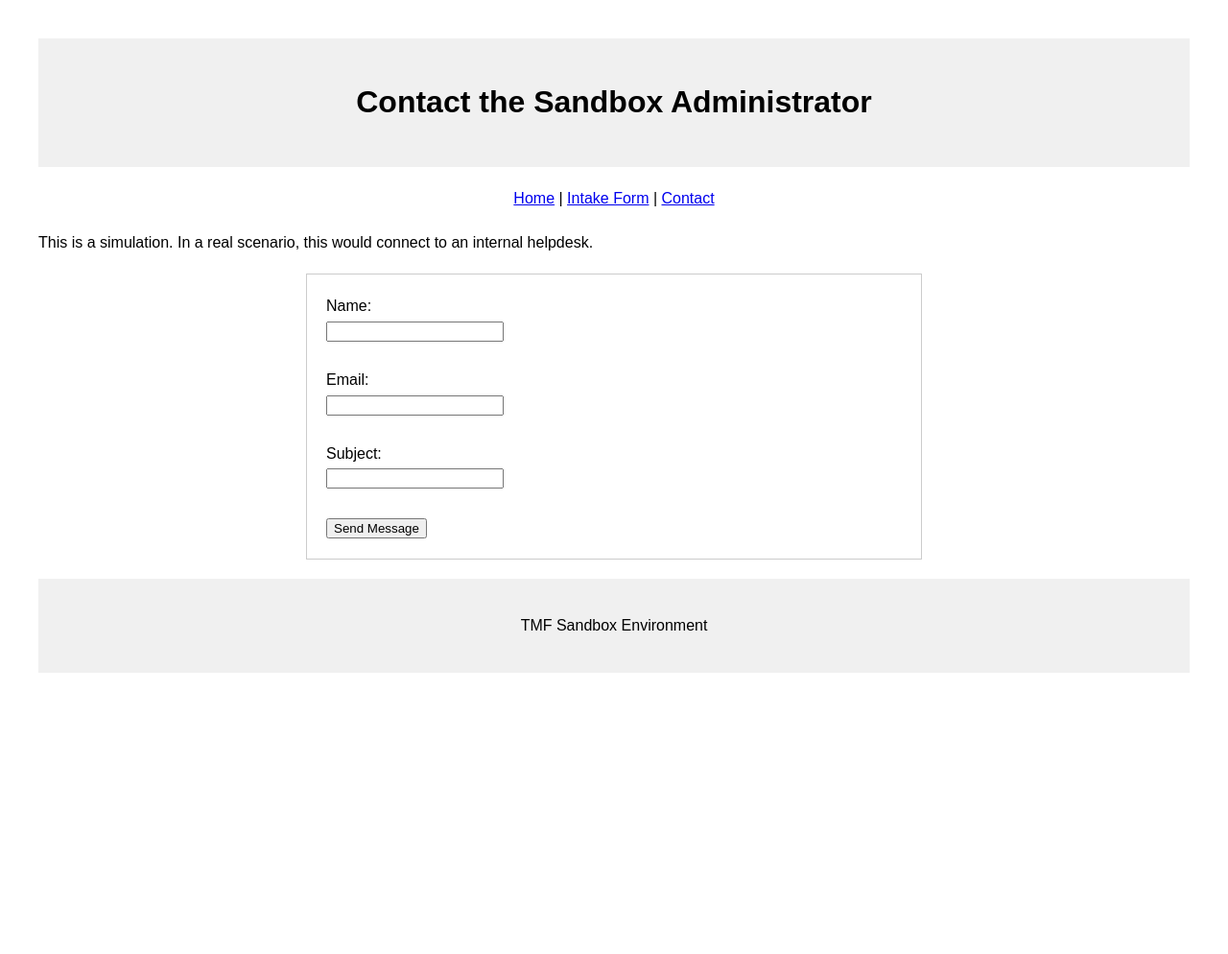
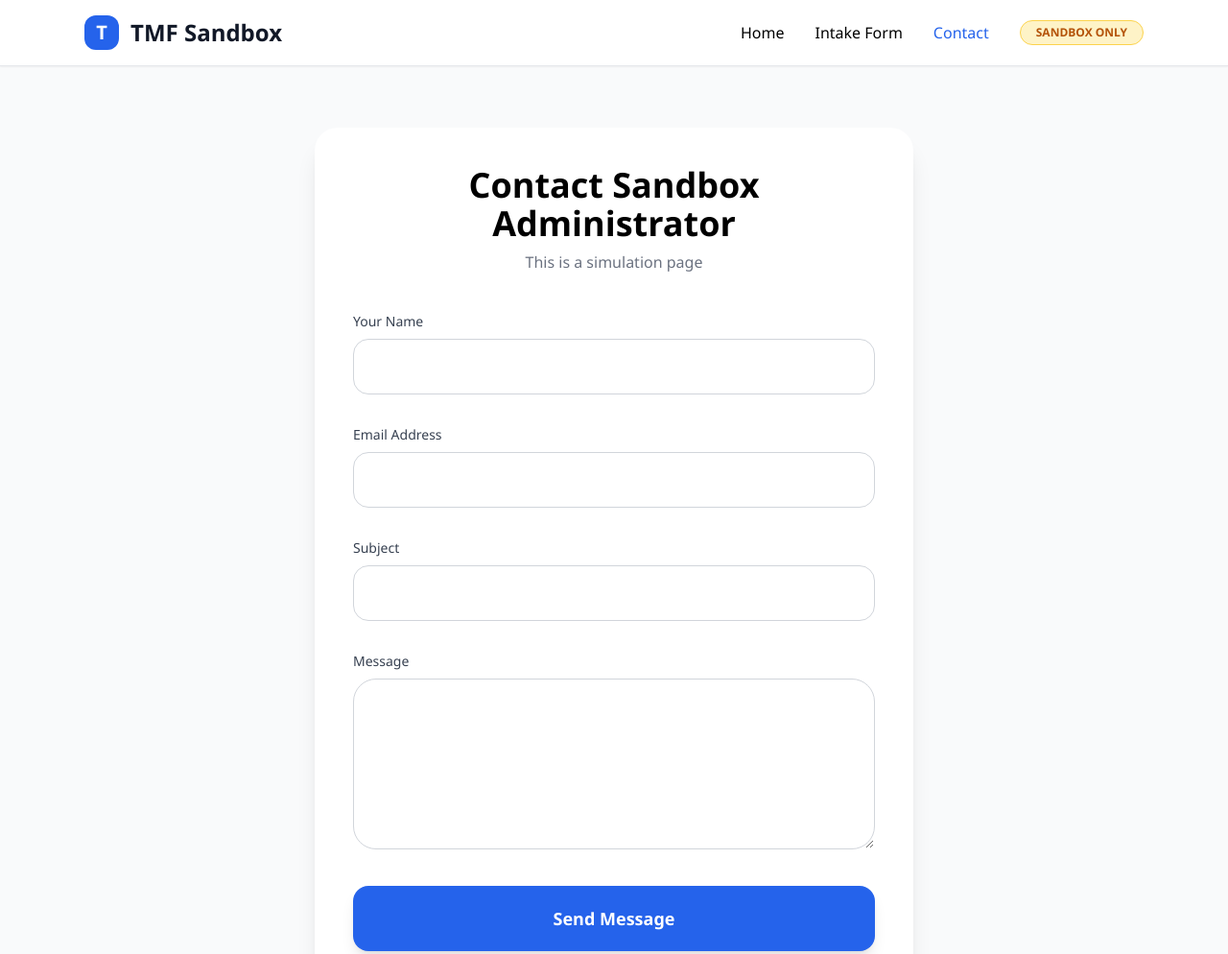
Before and after one commit to ELTECHDIGISKIllS/tmf-sandbox-website, a plain HTML site: page contact.html in a window 1280 px wide. Shown: the top 994 px of the page at 96% size. Before the commit the page ends 800 px from the top, so only its background shows below. Drawn offline with nearby package versions, Linux system fonts and the light colour scheme.

Commit message:
Update contact.html

```diff
--- a/contact.html
+++ b/contact.html
@@ -3,41 +3,74 @@
 <head>
     <meta charset="UTF-8">
     <meta name="viewport" content="width=device-width, initial-scale=1.0">
-    <title>TMF Sandbox - Contact</title>
-    <link rel="stylesheet" href="style.css">
+    <title>Contact - TMF Sandbox</title>
+    <script src="https://cdn.tailwindcss.com"></script>
+    <link rel="stylesheet" href="https://cdnjs.cloudflare.com/ajax/libs/font-awesome/6.5.0/css/all.min.css">
+    <style>
+        body { font-family: 'Segoe UI', system-ui, sans-serif; }
+    </style>
 </head>
-<body>
-    <header>
-        <h1>Contact the Sandbox Administrator</h1>
-    </header>
+<body class="bg-gray-50">
 
-    <nav>
-        <a href="index.html">Home</a> |
-        <a href="intake.html">Intake Form</a> |
-        <a href="contact.html">Contact</a>
+    <!-- Navbar (same as above) -->
+    <nav class="bg-white shadow-sm border-b sticky top-0 z-50">
+        <div class="max-w-6xl mx-auto px-6 py-4 flex justify-between items-center">
+            <div class="flex items-center space-x-3">
+                <div class="w-9 h-9 bg-blue-600 rounded-xl flex items-center justify-center text-white font-bold text-xl">T</div>
+                <h1 class="text-2xl font-semibold text-gray-900">TMF Sandbox</h1>
+            </div>
+            <div class="flex items-center space-x-8">
+                <a href="index.html" class="font-medium hover:text-blue-600">Home</a>
+                <a href="intake.html" class="font-medium hover:text-blue-600">Intake Form</a>
+                <a href="contact.html" class="font-medium text-blue-600">Contact</a>
+                <span class="px-4 py-1 text-xs font-semibold bg-amber-100 text-amber-700 rounded-full border border-amber-300">SANDBOX ONLY</span>
+            </div>
+        </div>
     </nav>
 
-    <main>
-        <p>This is a simulation. In a real scenario, this would connect to an internal helpdesk.</p>
+    <div class="max-w-2xl mx-auto px-6 py-16">
+        <div class="bg-white rounded-3xl shadow-xl p-10">
+            <h2 class="text-4xl font-bold text-center mb-2">Contact Sandbox Administrator</h2>
+            <p class="text-gray-500 text-center mb-10">This is a simulation page</p>
 
-        <form name="contact-form" method="POST" data-netlify="true">
-            <input type="hidden" name="form-name" value="contact-form">
+            <form name="contact-form" method="POST" data-netlify="true" class="space-y-8">
+                <input type="hidden" name="form-name" value="contact-form">
 
-            <label for="name">Name:</label><br>
-            <input type="text" id="name" name="name" required><br><br>
+                <div>
+                    <label class="block text-sm font-medium text-gray-700 mb-2">Your Name</label>
+                    <input type="text" name="name" required
+                           class="w-full px-5 py-4 border border-gray-300 rounded-2xl focus:outline-none focus:border-blue-500">
+                </div>
 
-            <label for="email">Email:</label><br>
-            <input type="email" id="email" name="email" required><br><br>
+                <div>
+                    <label class="block text-sm font-medium text-gray-700 mb-2">Email Address</label>
+                    <input type="email" name="email" required
+                           class="w-full px-5 py-4 border border-gray-300 rounded-2xl focus:outline-none focus:border-blue-500">
+                </div>
 
-            <label for="subject">Subject:</label><br>
-            <input type="text" id="subject" name="subject" required><br><br>
+                <div>
+                    <label class="block text-sm font-medium text-gray-700 mb-2">Subject</label>
+                    <input type="text" name="subject" required
+                           class="w-full px-5 py-4 border border-gray-300 rounded-2xl focus:outline-none focus:border-blue-500">
+                </div>
 
-            <button type="submit">Send Message</button>
-        </form>
-    </main>
+                <div>
+                    <label class="block text-sm font-medium text-gray-700 mb-2">Message</label>
+                    <textarea name="message" rows="6" required
+                              class="w-full px-5 py-4 border border-gray-300 rounded-3xl focus:outline-none focus:border-blue-500"></textarea>
+                </div>
 
-    <footer>
-        <p>TMF Sandbox Environment</p>
+                <button type="submit"
+                        class="w-full bg-blue-600 hover:bg-blue-700 text-white font-semibold py-5 rounded-2xl transition-all text-lg shadow-lg">
+                    Send Message
+                </button>
+            </form>
+        </div>
+    </div>
+
+    <footer class="bg-gray-900 text-gray-400 py-8 text-center text-sm">
+        TMF Sandbox • Training Environment Only
     </footer>
+
 </body>
 </html>
```
